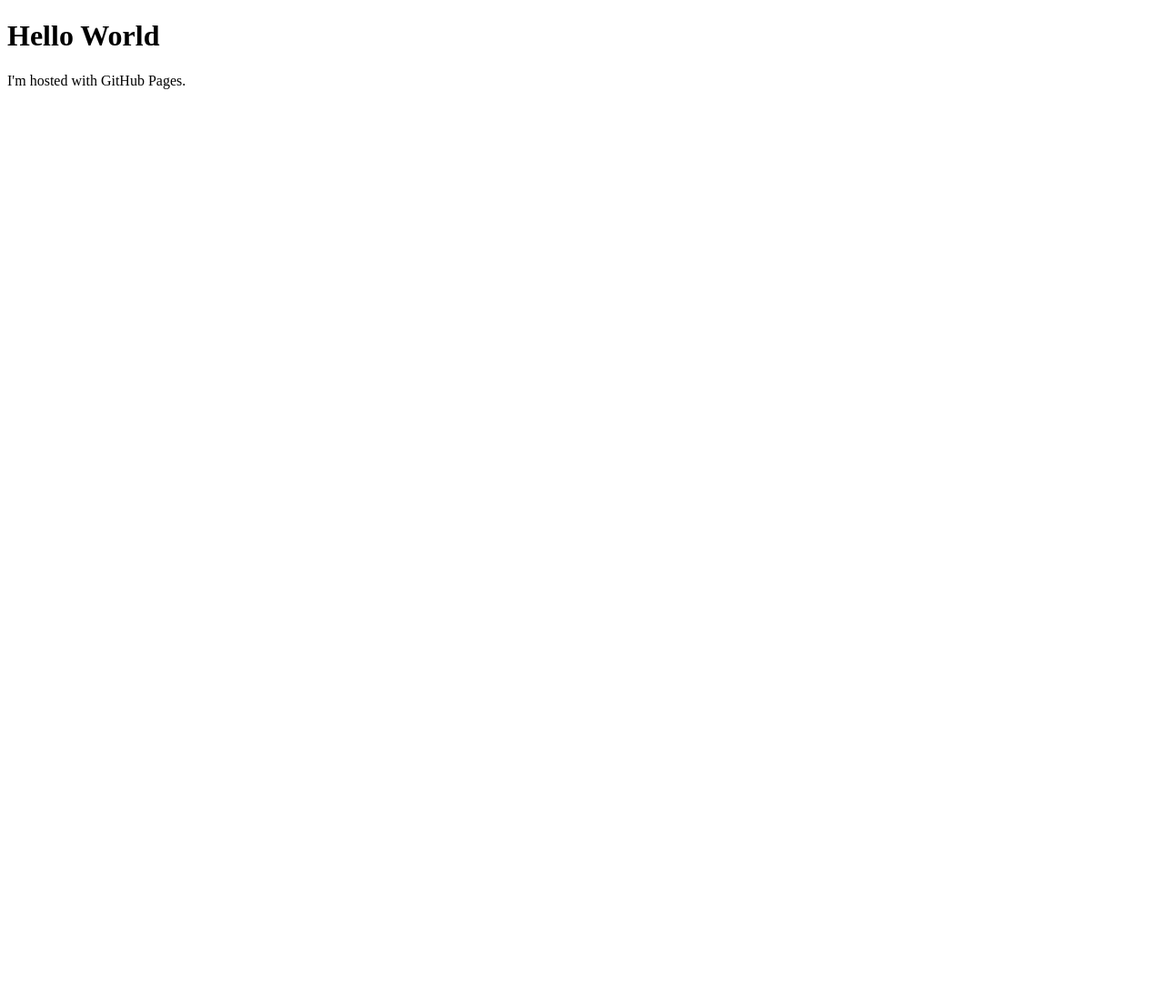
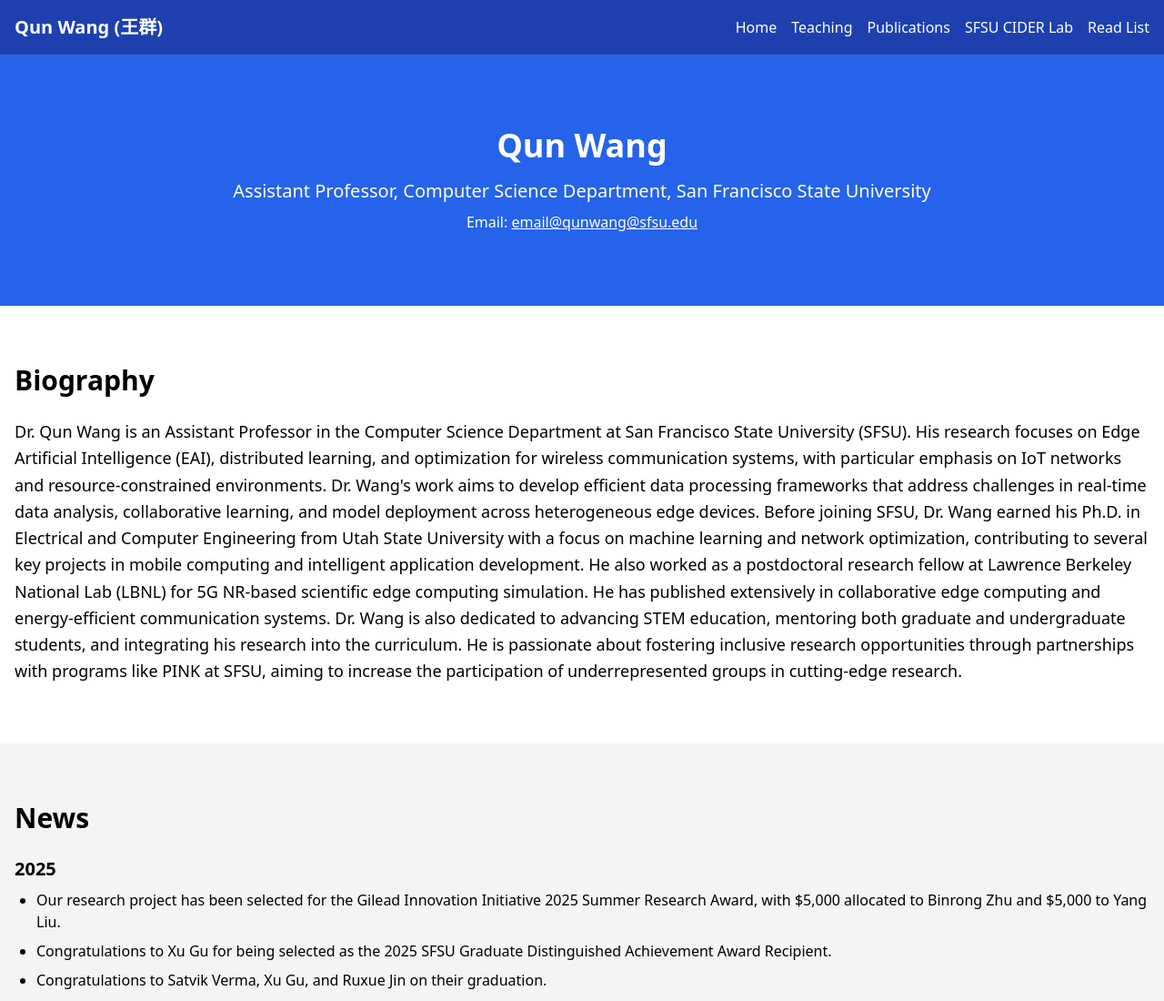
Before and after one commit to claudwq/Homepage, a plain HTML site: page index.html in a window 1280 px wide. Shown: the top 1100 px of the page at 91% size. Before the commit the page ends 800 px from the top, so only its background shows below. Drawn offline with nearby package versions, Linux system fonts and the light colour scheme.

Commit message:
Update index.html

```diff
--- a/index.html
+++ b/index.html
@@ -1,7 +1,73 @@
 <!DOCTYPE html>
-<html>
-<body>
-<h1>Hello World</h1>
-<p>I'm hosted with GitHub Pages.</p>
+<html lang="en">
+<head>
+    <meta charset="UTF-8">
+    <meta name="viewport" content="width=device-width, initial-scale=1.0">
+    <title>Qun Wang - Home</title>
+    <script src="https://cdn.tailwindcss.com"></script>
+</head>
+<body class="bg-gray-100 font-sans">
+    <!-- Navigation -->
+    <nav class="bg-blue-800 text-white p-4 sticky top-0 z-10">
+        <div class="container mx-auto flex justify-between items-center">
+            <h1 class="text-xl font-bold">Qun Wang (王群)</h1>
+            <ul class="flex space-x-4">
+                <li><a href="index.html" class="hover:underline">Home</a></li>
+                <li><a href="teaching.html" class="hover:underline">Teaching</a></li>
+                <li><a href="publications.html" class="hover:underline">Publications</a></li>
+                <li><a href="cider-lab.html" class="hover:underline">SFSU CIDER Lab</a></li>
+                <li><a href="read-list.html" class="hover:underline">Read List</a></li>
+            </ul>
+        </div>
+    </nav>
+
+    <!-- Hero Section -->
+    <section class="bg-blue-600 text-white py-20 text-center">
+        <div class="container mx-auto">
+            <h2 class="text-4xl font-bold mb-4">Qun Wang</h2>
+            <p class="text-xl">Assistant Professor, Computer Science Department, San Francisco State University</p>
+            <p class="mt-2">Email: <a href="mailto:email@qunwang@sfsu.edu" class="underline">email@qunwang@sfsu.edu</a></p>
+        </div>
+    </section>
+
+    <!-- Biography Section -->
+    <section id="bio" class="py-16 bg-white">
+        <div class="container mx-auto px-4">
+            <h2 class="text-3xl font-bold mb-6">Biography</h2>
+            <p class="text-lg leading-relaxed">
+                Dr. Qun Wang is an Assistant Professor in the Computer Science Department at San Francisco State University (SFSU). His research focuses on Edge Artificial Intelligence (EAI), distributed learning, and optimization for wireless communication systems, with particular emphasis on IoT networks and resource-constrained environments. Dr. Wang's work aims to develop efficient data processing frameworks that address challenges in real-time data analysis, collaborative learning, and model deployment across heterogeneous edge devices. Before joining SFSU, Dr. Wang earned his Ph.D. in Electrical and Computer Engineering from Utah State University with a focus on machine learning and network optimization, contributing to several key projects in mobile computing and intelligent application development. He also worked as a postdoctoral research fellow at Lawrence Berkeley National Lab (LBNL) for 5G NR-based scientific edge computing simulation. He has published extensively in collaborative edge computing and energy-efficient communication systems. Dr. Wang is also dedicated to advancing STEM education, mentoring both graduate and undergraduate students, and integrating his research into the curriculum. He is passionate about fostering inclusive research opportunities through partnerships with programs like PINK at SFSU, aiming to increase the participation of underrepresented groups in cutting-edge research.
+            </p>
+        </div>
+    </section>
+
+    <!-- News Section -->
+    <section id="news" class="py-16 bg-gray-100">
+        <div class="container mx-auto px-4">
+            <h2 class="text-3xl font-bold mb-6">News</h2>
+            <h3 class="text-xl font-semibold mb-2">2025</h3>
+            <ul class="list-disc pl-6 space-y-2">
+                <li>Our research project has been selected for the Gilead Innovation Initiative 2025 Summer Research Award, with $5,000 allocated to Binrong Zhu and $5,000 to Yang Liu.</li>
+                <li>Congratulations to Xu Gu for being selected as the 2025 SFSU Graduate Distinguished Achievement Award Recipient.</li>
+                <li>Congratulations to Satvik Verma, Xu Gu, and Ruxue Jin on their graduation.</li>
+                <li>Satvik Verma presented our research at AAAI 2025 Spring Symposium.</li>
+                <li>Our research work: S. Verma, Q. Wang, E. W. Bethel, “Intelligent IoT Attack Detection via ODLLM,” Accepted by AAAI 2025 Spring Symposium.</li>
+                <li>Our research work: W. Guo, Q. Wang, H. Yue, H. Sun, R. Q Hu. (2025). Efficient Phishing URL Detection Using Graph-based Machine Learning and Loopy Belief Propagation. Accepted by IEEE ICC 2025.</li>
+                <li>I am accepted and invited to attend NSF NeTS Early Career Workshop 2025 at NSF with travel support.</li>
+            </ul>
+            <h3 class="text-xl font-semibold mt-4 mb-2">2024</h3>
+            <ul class="list-disc pl-6 space-y-2">
+                <li>Congratulations to Satvik Verma and Sicheng Liu for their student abstract accepted by IEEE DSAA'24 with travel support.</li>
+                <li>Serve as a guest editor for the Special Issue "Cognitive Semantic Communications for 6G Wireless Networks", VSI: CSC-6GWN in Physical Communication (IF: 2.0).</li>
+            </ul>
+        </div>
+    </section>
+
+    <!-- Footer -->
+    <footer class="bg-blue-800 text-white py-8">
+        <div class="container mx-auto px-4 text-center">
+            <p>Contact: <a href="mailto:email@qunwang@sfsu.edu" class="underline">email@qunwang@sfsu.edu</a></p>
+            <p class="mt-2">Page updated July 2025</p>
+        </div>
+    </footer>
 </body>
 </html>
```
